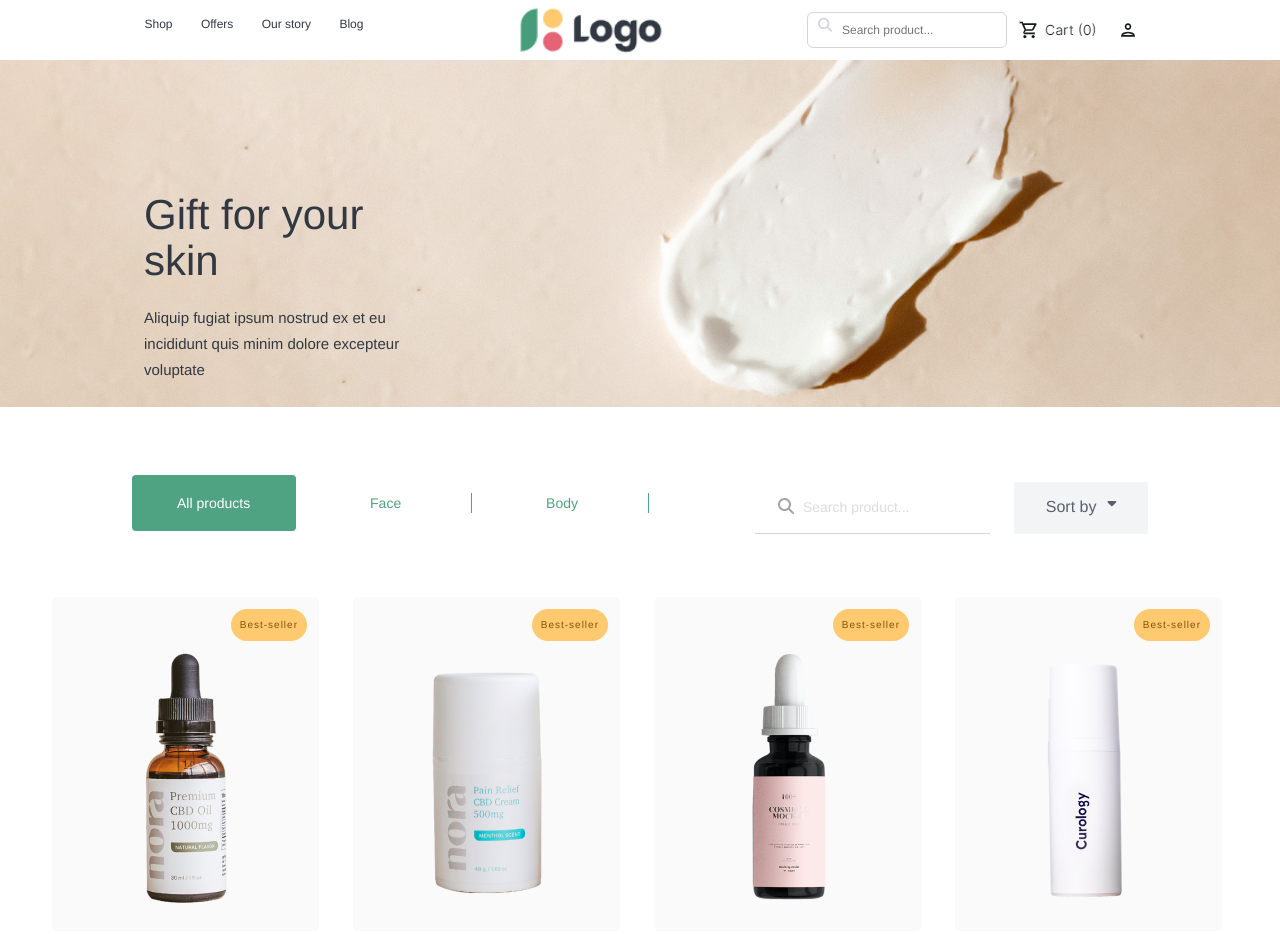
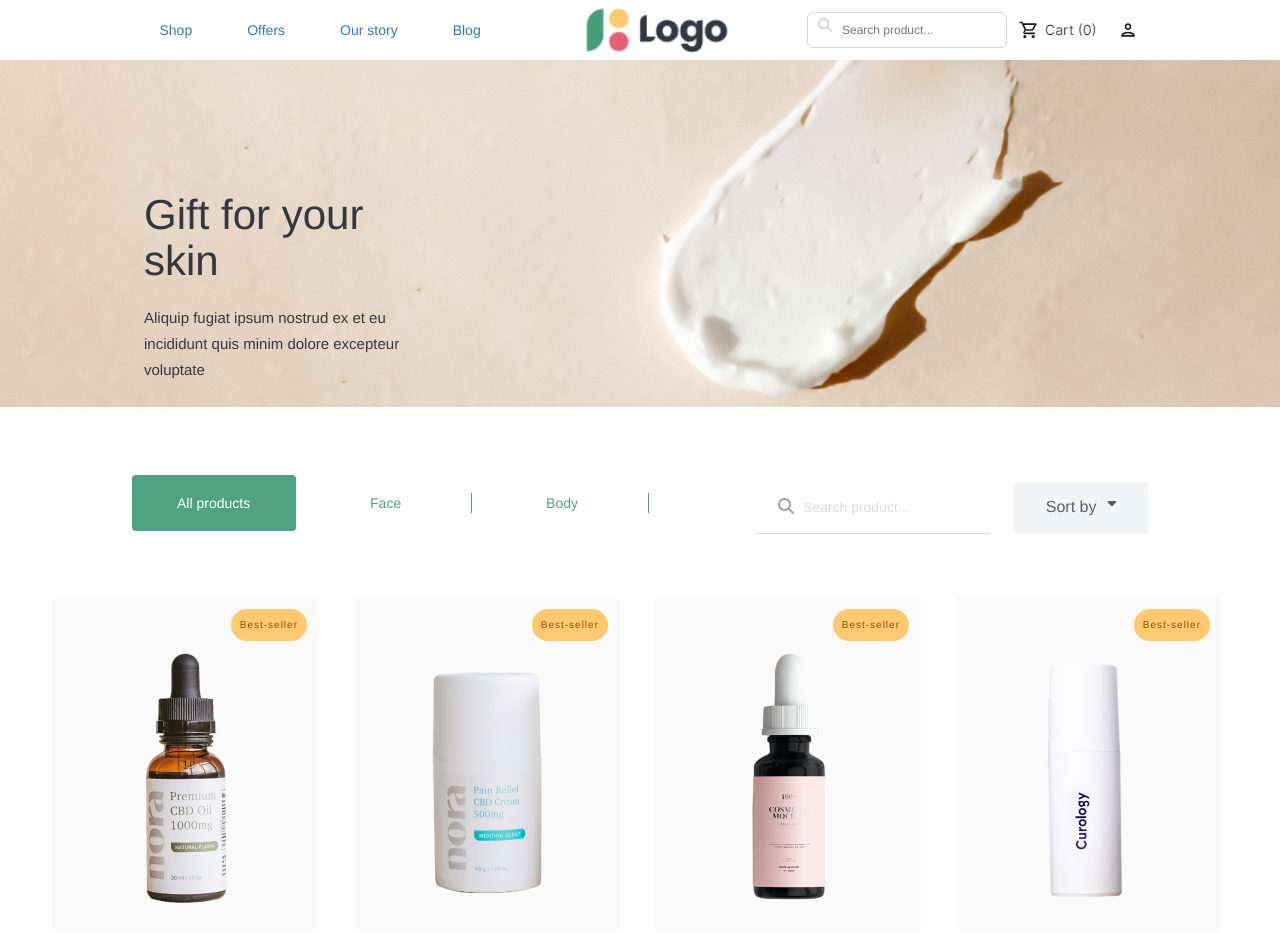
Before and after one commit to EchhOpp/ProductListing, a plain HTML site: page index.html in a window 1280 px wide. Shown: the top 934 px of the page. Drawn offline with nearby package versions, Linux system fonts and the light colour scheme.

Commit message:
change nav by bootstrap

```diff
--- a/index.html
+++ b/index.html
@@ -18,12 +18,12 @@
     <div id="wapper">
         <div id="header">
             <div id="header_nav">
-                <ul id="header_subnav">
-                    <li class="header_subnav-item"><a href="">Shop</a></li>
-                    <li class="header_subnav-item"><a href="">Offers</a></li>
-                    <li class="header_subnav-item"><a href="">Our story</a></li>
-                    <li class="header_subnav-item"><a href="">Blog</a></li>
-                </ul>
+                <ul class="nav navbar-nav">
+                    <li  class="active header_subnav-item"><a href="#">Shop</a></li>
+                    <li class="header_subnav-item" ><a href="#">Offers</a></li>
+                    <li class="header_subnav-item" ><a href="#">Our story</a></li>
+                    <li class="header_subnav-item" ><a href="#">Blog</a></li>
+                  </ul>
             </div>
             <img id="header_logo" src="./assets/img/Image 1 (21).png" alt="ảnh" >
             <div id="header_searchcart">
```
